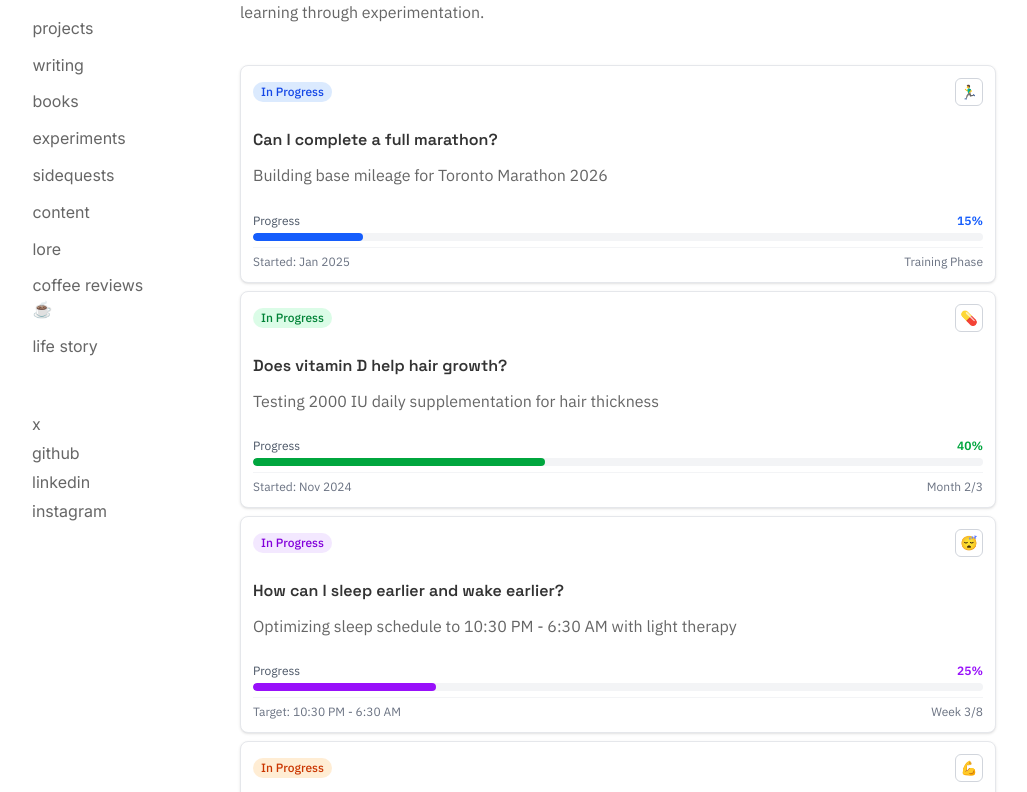
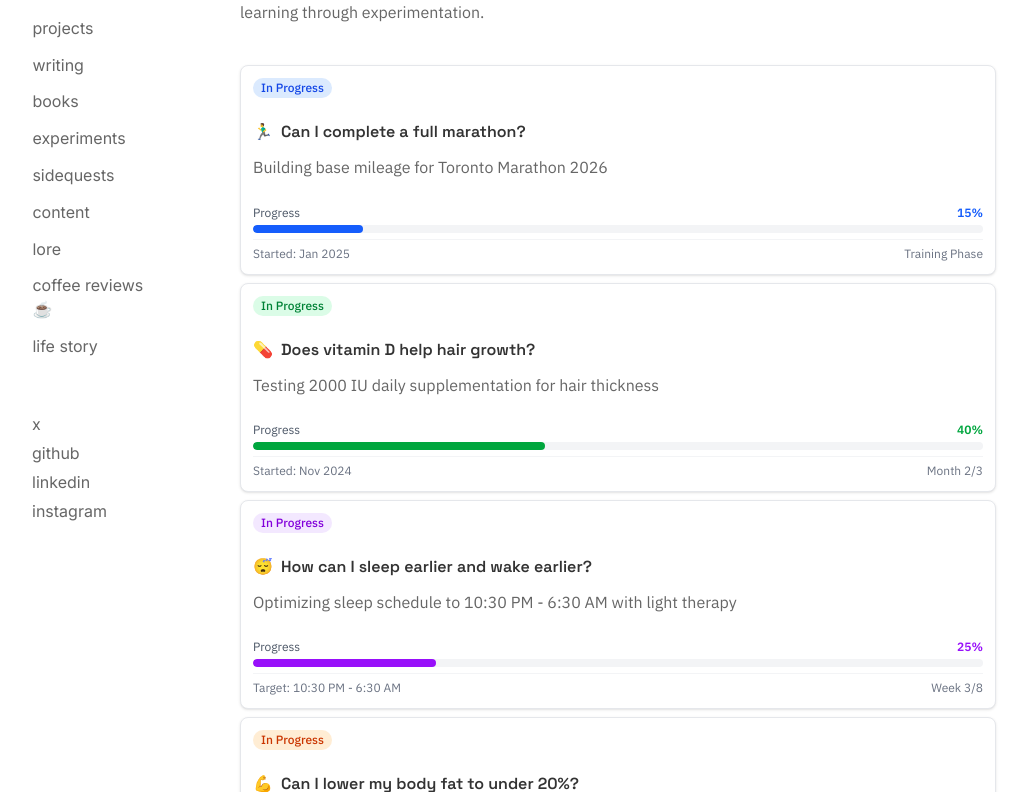
Before and after one commit to alexshibu1/alexshibu.com, a Next.js app: page /experiments in a window 1280 px wide. Shown: the part 168-960 px from the top of the page, without its empty margins (48-1075 px from the left). Built offline with nearby package versions, Linux system fonts and the light colour scheme.

Commit message:
lots of changes

```diff
--- a/app/experiments/page.tsx
+++ b/app/experiments/page.tsx
@@ -19,20 +19,18 @@ export default function ExperimentsPage() {
       <div className="flex flex-col gap-2">
         {/* Marathon 2026 */}
         <div className="bg-white border border-gray-200 rounded-lg shadow-sm hover:shadow-md transition-shadow duration-200 p-3">
-          {/* Top Row: Status Pill + Icon Button */}
+          {/* Top Row: Status Pill */}
           <div className="flex items-center justify-between mb-1.5">
             <span className="px-2 py-0.5 bg-blue-100 text-blue-700 text-xs font-medium rounded-full">
               In Progress
             </span>
-            <button className="w-7 h-7 flex items-center justify-center rounded-md border border-gray-300 text-gray-400 hover:text-gray-600 hover:border-gray-400 transition-colors">
-              <span className="text-sm">🏃‍♂️</span>
-            </button>
           </div>
 
           {/* Title + Subtext */}
           <div className="mb-1.5">
-            <h3 className="text-lg font-bold text-gray-900 mb-0.5 leading-tight">
-              Can I complete a full marathon?
+            <h3 className="text-lg font-bold text-gray-900 mb-0.5 leading-tight flex items-center gap-2">
+              <span>🏃‍♂️</span>
+              <span>Can I complete a full marathon?</span>
             </h3>
             <p className="text-xs text-gray-500 leading-tight">
               Building base mileage for Toronto Marathon 2026
@@ -62,20 +60,18 @@ export default function ExperimentsPage() {
 
         {/* Vitamin D Hair Growth */}
         <div className="bg-white border border-gray-200 rounded-lg shadow-sm hover:shadow-md transition-shadow duration-200 p-3">
-          {/* Top Row: Status Pill + Icon Button */}
+          {/* Top Row: Status Pill */}
           <div className="flex items-center justify-between mb-1.5">
             <span className="px-2 py-0.5 bg-green-100 text-green-700 text-xs font-medium rounded-full">
               In Progress
             </span>
-            <button className="w-7 h-7 flex items-center justify-center rounded-md border border-gray-300 text-gray-400 hover:text-gray-600 hover:border-gray-400 transition-colors">
-              <span className="text-sm">💊</span>
-            </button>
           </div>
 
           {/* Title + Subtext */}
           <div className="mb-1.5">
-            <h3 className="text-lg font-bold text-gray-900 mb-0.5 leading-tight">
-              Does vitamin D help hair growth?
+            <h3 className="text-lg font-bold text-gray-900 mb-0.5 leading-tight flex items-center gap-2">
+              <span>💊</span>
+              <span>Does vitamin D help hair growth?</span>
             </h3>
             <p className="text-xs text-gray-500 leading-tight">
               Testing 2000 IU daily supplementation for hair thickness
@@ -105,20 +101,18 @@ export default function ExperimentsPage() {
 
         {/* Sleep Optimization */}
         <div className="bg-white border border-gray-200 rounded-lg shadow-sm hover:shadow-md transition-shadow duration-200 p-3">
-          {/* Top Row: Status Pill + Icon Button */}
+          {/* Top Row: Status Pill */}
           <div className="flex items-center justify-between mb-1.5">
             <span className="px-2 py-0.5 bg-purple-100 text-purple-700 text-xs font-medium rounded-full">
               In Progress
             </span>
-            <button className="w-7 h-7 flex items-center justify-center rounded-md border border-gray-300 text-gray-400 hover:text-gray-600 hover:border-gray-400 transition-colors">
-              <span className="text-sm">😴</span>
-            </button>
           </div>
 
           {/* Title + Subtext */}
           <div className="mb-1.5">
-            <h3 className="text-lg font-bold text-gray-900 mb-0.5 leading-tight">
-              How can I sleep earlier and wake earlier?
+            <h3 className="text-lg font-bold text-gray-900 mb-0.5 leading-tight flex items-center gap-2">
+              <span>😴</span>
+              <span>How can I sleep earlier and wake earlier?</span>
             </h3>
             <p className="text-xs text-gray-500 leading-tight">
               Optimizing sleep schedule to 10:30 PM - 6:30 AM with light therapy
@@ -148,20 +142,18 @@ export default function ExperimentsPage() {
 
         {/* Body Fat Reduction */}
         <div className="bg-white border border-gray-200 rounded-lg shadow-sm hover:shadow-md transition-shadow duration-200 p-3">
-          {/* Top Row: Status Pill + Icon Button */}
+          {/* Top Row: Status Pill */}
           <div className="flex items-center justify-between mb-1.5">
             <span className="px-2 py-0.5 bg-orange-100 text-orange-700 text-xs font-medium rounded-full">
               In Progress
             </span>
-            <button className="w-7 h-7 flex items-center justify-center rounded-md border border-gray-300 text-gray-400 hover:text-gray-600 hover:border-gray-400 transition-colors">
-              <span className="text-sm">💪</span>
-            </button>
           </div>
 
           {/* Title + Subtext */}
           <div className="mb-1.5">
-            <h3 className="text-lg font-bold text-gray-900 mb-0.5 leading-tight">
-              Can I lower my body fat to under 20%?
+            <h3 className="text-lg font-bold text-gray-900 mb-0.5 leading-tight flex items-center gap-2">
+              <span>💪</span>
+              <span>Can I lower my body fat to under 20%?</span>
             </h3>
             <p className="text-xs text-gray-500 leading-tight">
               Reducing body fat through calorie deficit and strength training
```
